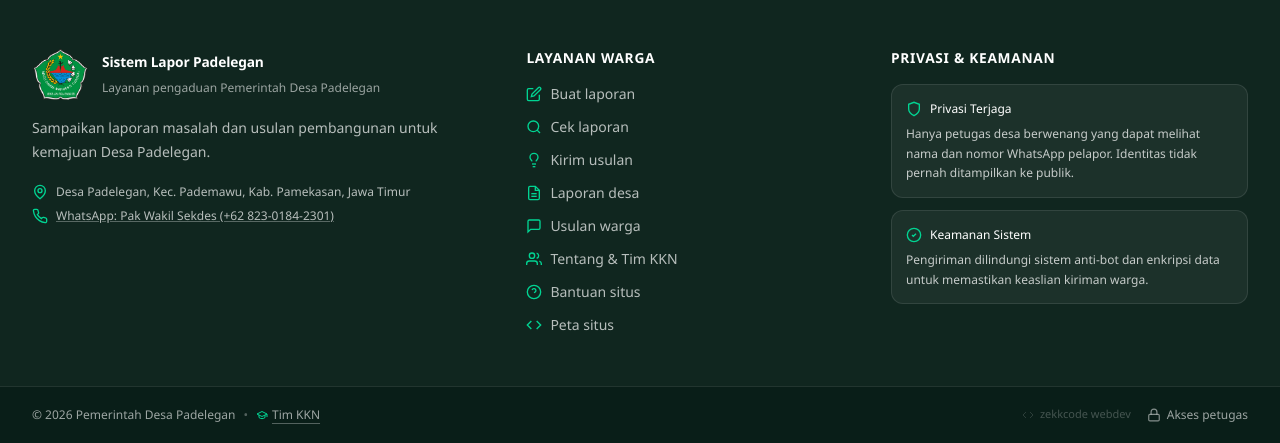
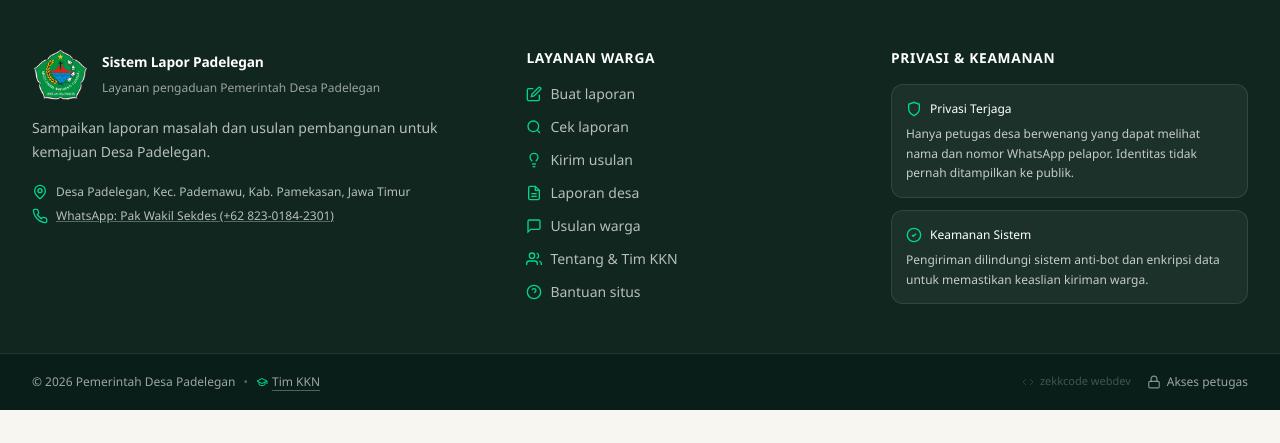
Before and after one commit to ZekkCode/Sistem-Informasi-Lapor-Saran-Desa, a Laravel app: page /tentang in a window 1280 px wide. Shown: the part 2387-2830 px from the top of the page. After the commit the page ends 2797 px from the top, so only its background shows below. Run offline with Laravel 12, Linux system fonts and the light colour scheme; style sheets or scripts are compiled from the project's sources; some web fonts are replaced.

Commit message:
fix(footer): hapus tautan peta situs dan robots dari footer

```diff
--- a/resources/views/components/site/footer.blade.php
+++ b/resources/views/components/site/footer.blade.php
@@ -47,10 +47,6 @@
                     <a class="inline-flex items-center gap-1.5 transition hover:text-white" href="{{ route('site-support') }}">
                         <svg class="h-3.5 w-3.5 text-emerald-400/80" aria-hidden="true" viewBox="0 0 24 24" fill="none" stroke="currentColor" stroke-width="2"><circle cx="12" cy="12" r="10"/><path d="M9.09 9a3 3 0 0 1 5.83 1c0 2-3 3-3 3"/><line x1="12" y1="17" x2="12.01" y2="17"/></svg>
                         <span>Bantuan situs</span>
-                    </a>
-                    <a class="inline-flex items-center gap-1.5 transition hover:text-white" href="{{ route('sitemap.html') }}">
-                        <svg class="h-3.5 w-3.5 text-emerald-400/80" aria-hidden="true" viewBox="0 0 24 24" fill="none" stroke="currentColor" stroke-width="2"><polyline points="16 18 22 12 16 6"></polyline><polyline points="8 6 2 12 8 18"></polyline></svg>
-                        <span>Peta situs</span>
                     </a>
                 </nav>
             </div>
@@ -169,12 +165,6 @@
                             <span>Bantuan situs</span>
                         </a>
                     </li>
-                    <li>
-                        <a class="inline-flex items-center gap-2 hover:text-white transition" href="{{ route('sitemap.html') }}">
-                            <svg class="h-4 w-4 text-emerald-400 shrink-0" aria-hidden="true" viewBox="0 0 24 24" fill="none" stroke="currentColor" stroke-width="2"><polyline points="16 18 22 12 16 6"></polyline><polyline points="8 6 2 12 8 18"></polyline></svg>
-                            <span>Peta situs</span>
-                        </a>
-                    </li>
                 </ul>
             </div>
 
```
